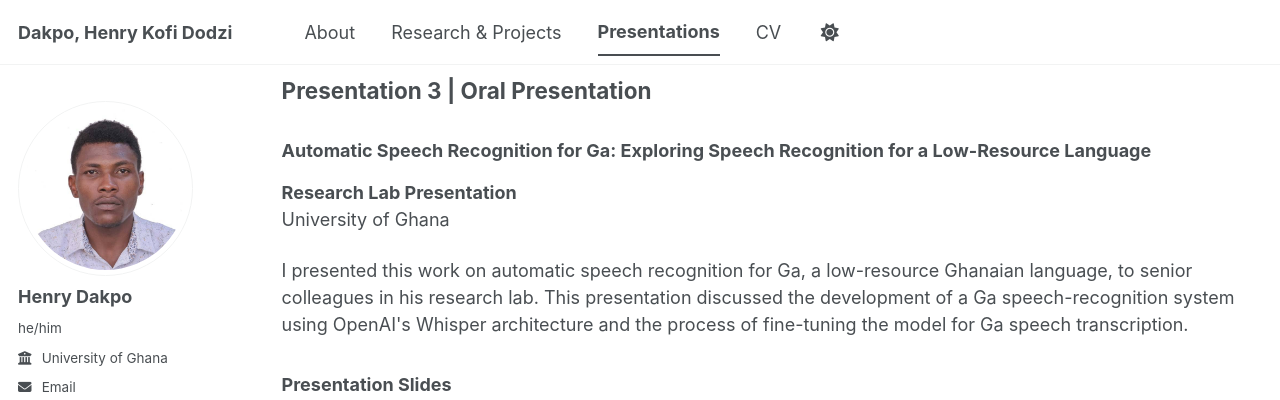
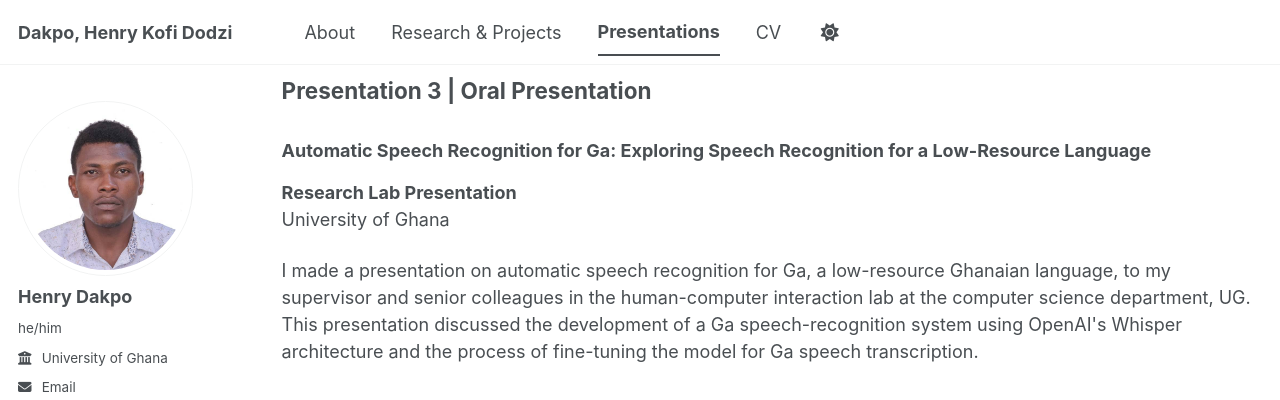
Before and after one commit to henrycitadel9-rgb/henrycitadel9-rgb.github.io, a Jekyll site: the page built from _pages/talks.html, in a window 1280 px wide and 900 px high, scrolled down 3262 px, cut to the strip 0-400 px from the top of the window. Built offline with Jekyll 4.4.1, drawn with Linux system fonts in a browser that asks for light colours; a style sheet for code colours, icons or effects is not loaded.

Commit message:
Revise presentation description for clarity

```diff
--- a/_pages/talks.html
+++ b/_pages/talks.html
@@ -106,7 +106,7 @@ University of Ghana
 </p>
 
 <p>
-I presented this work on automatic speech recognition for Ga, a low-resource Ghanaian language, to senior colleagues in his research lab. This presentation discussed the development of a Ga speech-recognition system using OpenAI's Whisper architecture and the process of fine-tuning the model for Ga speech transcription.
+I made a presentation on automatic speech recognition for Ga, a low-resource Ghanaian language, to my supervisor and senior colleagues in the human-computer interaction lab at the computer science department, UG. This presentation discussed the development of a Ga speech-recognition system using OpenAI's Whisper architecture and the process of fine-tuning the model for Ga speech transcription.
 </p>
 
 <h3>Presentation Slides</h3>
```
